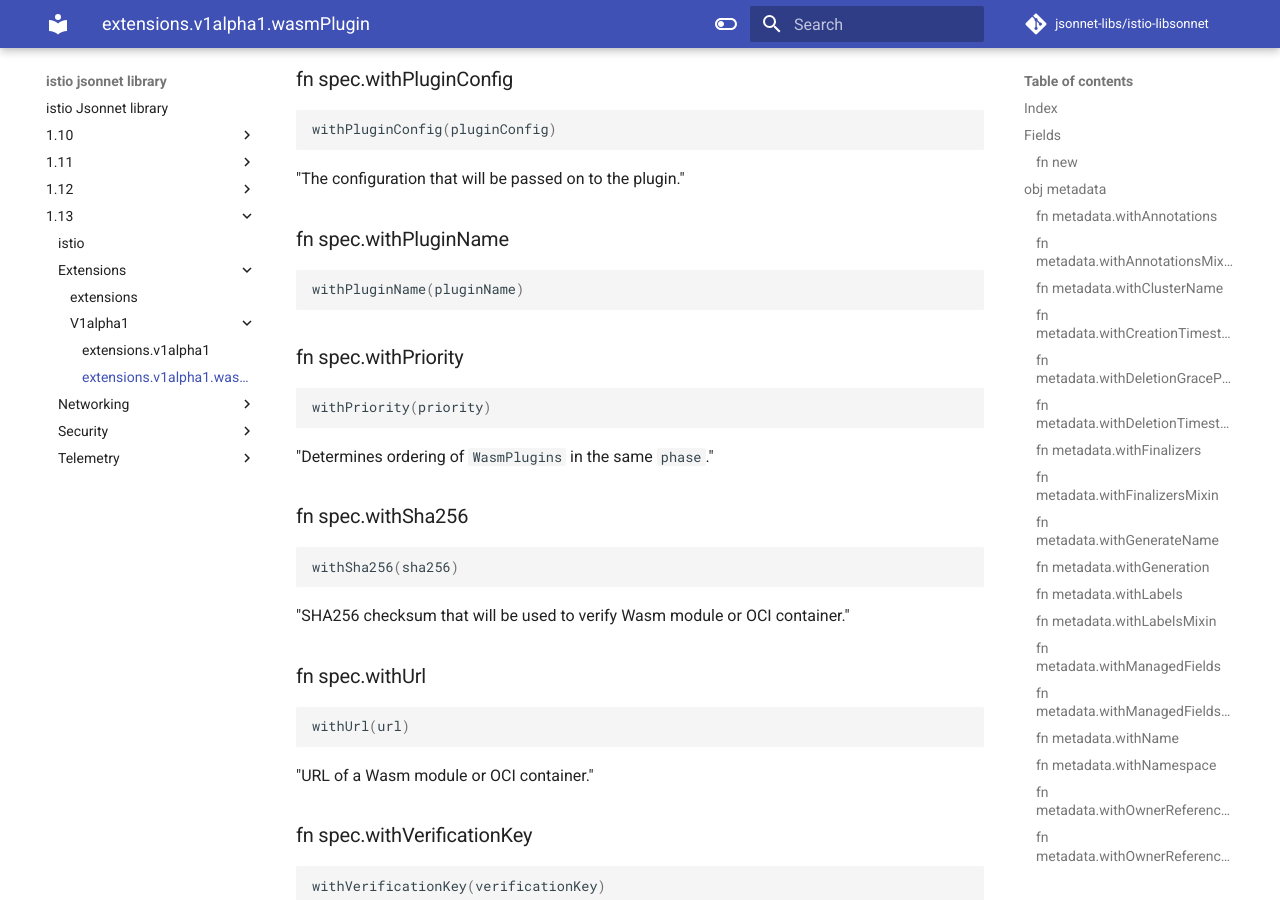
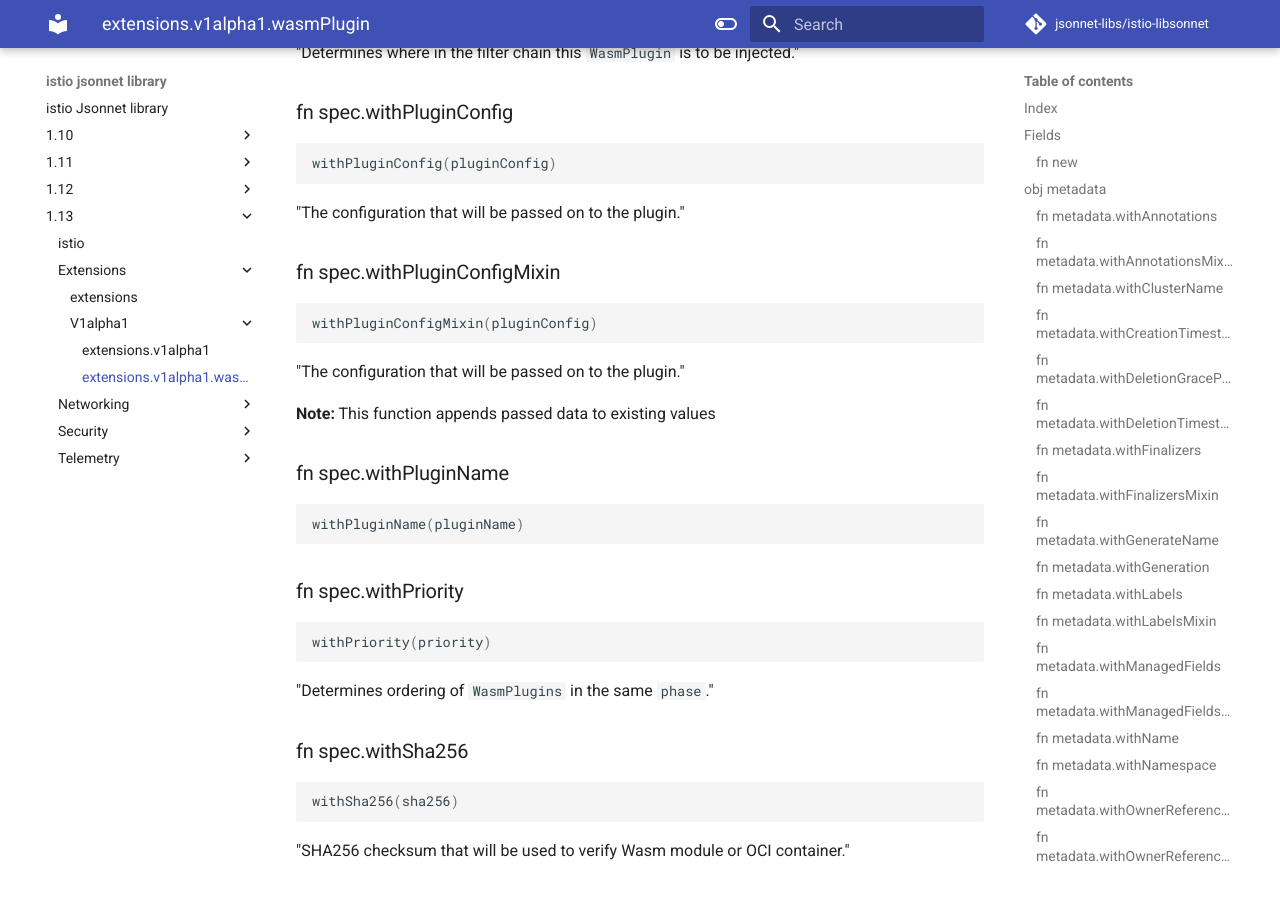
Before and after one commit to jsonnet-libs/istio-libsonnet, an MkDocs documentation site: the page built from docs/1.13/extensions/v1alpha1/wasmPlugin.md, in a window 1280 px wide and 900 px high, scrolled down 7844 px. Built offline with MkDocs 1.6.1 and Material for MkDocs 9.7.7, drawn with Linux system fonts in a browser that asks for light colours; comment, search, counter and statistics services are not loaded; some of the changed text lies outside the part shown.

Commit message:
update: source github.com/jsonnet-libs/k8s@ef01a583

````diff
--- a/docs/1.13/extensions/v1alpha1/wasmPlugin.md
+++ b/docs/1.13/extensions/v1alpha1/wasmPlugin.md
@@ -36,6 +36,7 @@ permalink: /1.13/extensions/v1alpha1/wasmPlugin/
   * [`fn withImagePullSecret(imagePullSecret)`](#fn-specwithimagepullsecret)
   * [`fn withPhase(phase)`](#fn-specwithphase)
   * [`fn withPluginConfig(pluginConfig)`](#fn-specwithpluginconfig)
+  * [`fn withPluginConfigMixin(pluginConfig)`](#fn-specwithpluginconfigmixin)
   * [`fn withPluginName(pluginName)`](#fn-specwithpluginname)
   * [`fn withPriority(priority)`](#fn-specwithpriority)
   * [`fn withSha256(sha256)`](#fn-specwithsha256)
@@ -273,6 +274,16 @@ withPluginConfig(pluginConfig)
 
 "The configuration that will be passed on to the plugin."
 
+### fn spec.withPluginConfigMixin
+
+```ts
+withPluginConfigMixin(pluginConfig)
+```
+
+"The configuration that will be passed on to the plugin."
+
+**Note:** This function appends passed data to existing values
+
 ### fn spec.withPluginName
 
 ```ts
````
Also changed, not shown: docs/1.12/extensions/v1alpha1/wasmPlugin.md (+11 -0 lines), 11 other files.
